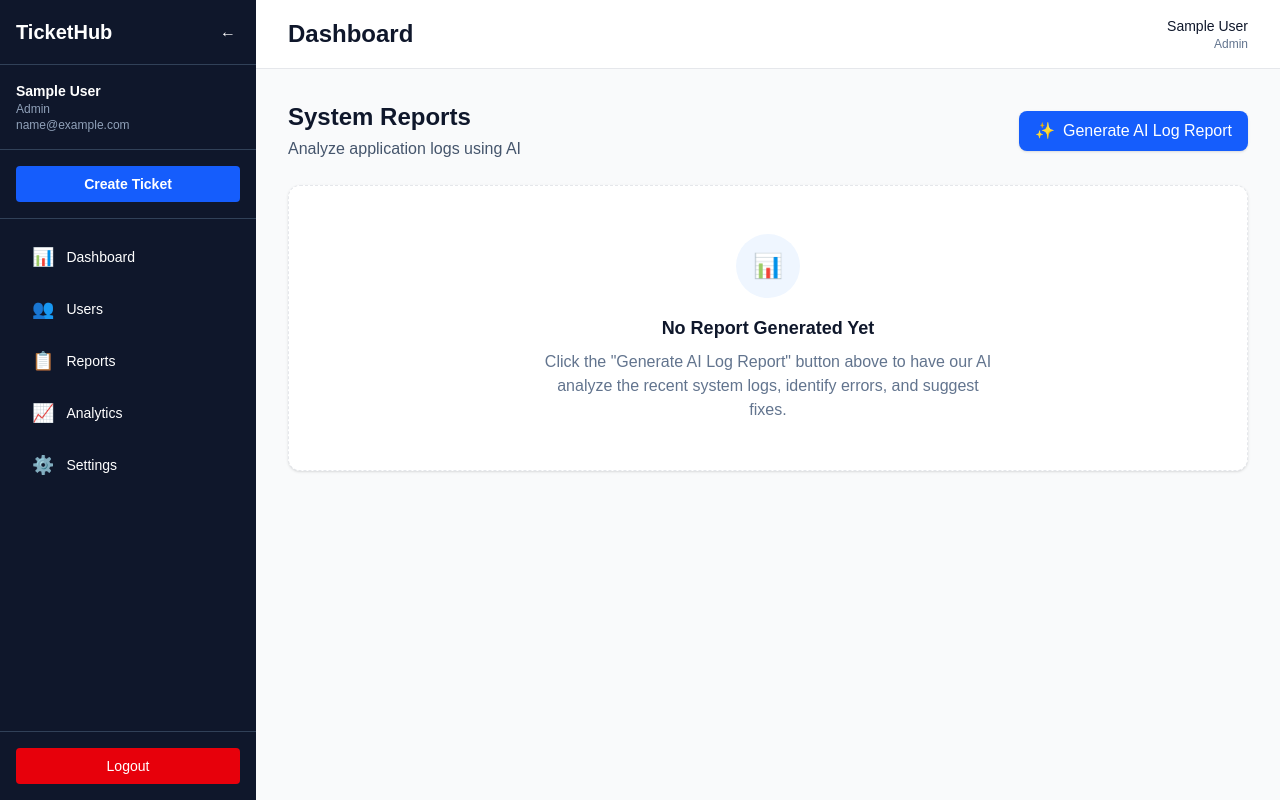
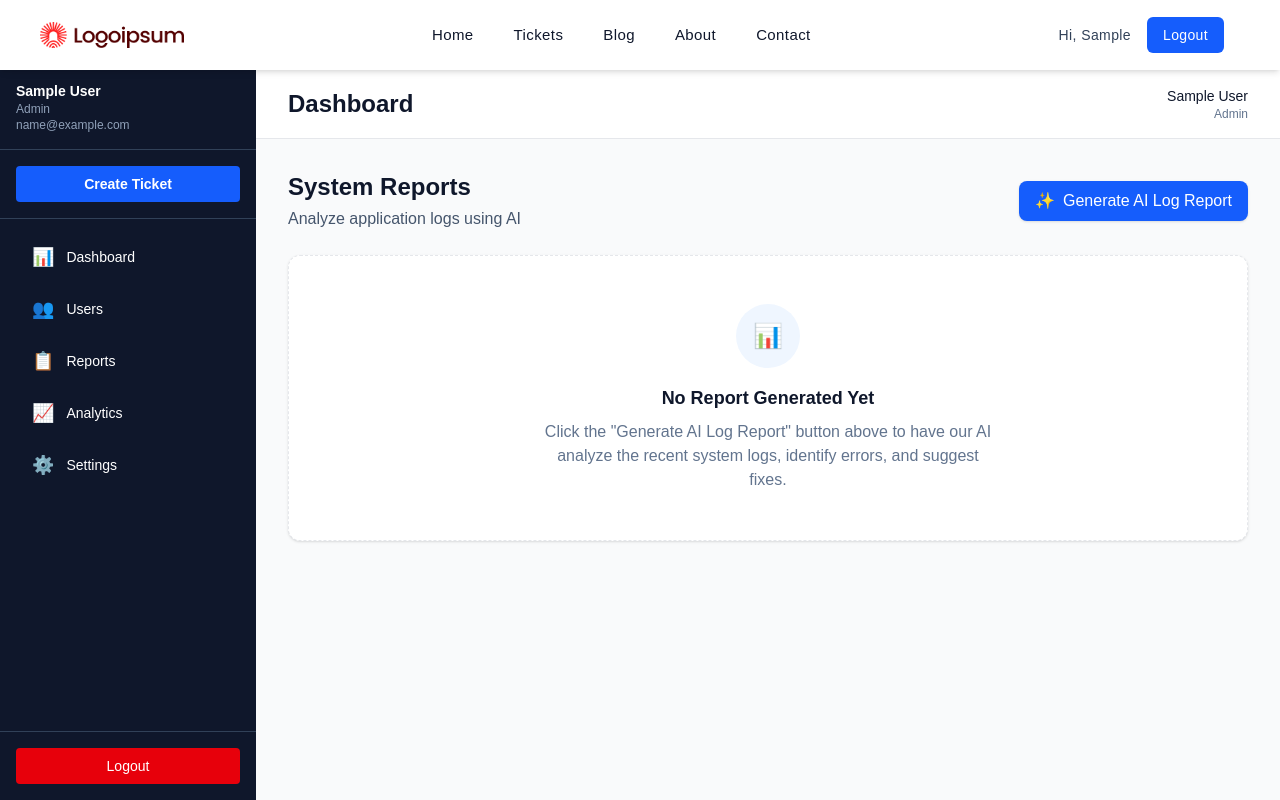
Before and after one commit to sudhanshu-acl/ticket-system, a Next.js app: page /dashboard/reports in a window 1280 px wide. Shown: the top 800 px of the page. Built offline with nearby package versions, Linux system fonts and the light colour scheme; sample sign-in values are in the browser's storage.

Commit message:
add routing for admin users

```diff
--- a/app/components/Header.tsx
+++ b/app/components/Header.tsx
@@ -4,14 +4,18 @@ import Link from 'next/link';
 import Image from 'next/image';
 import { navigationItems } from '../data/navigation';
 import { useAuth } from '../context/AuthContext';
+import { redirect, usePathname } from 'next/navigation';
 
 const Header = () => {
+    const pathname = usePathname();
     const { user, logout } = useAuth();
     const isAdmin = user?.role === 'admin';
+    const isTicket = pathname === '/ticket' || pathname === '/';
+    if (isAdmin && isTicket) redirect('/dashboard')
 
     return (
         <>
-            {!isAdmin && <header className="flex shadow-md py-4 px-4 sm:px-10 bg-white min-h-[70px] tracking-wide relative z-50">
+            <header className="flex shadow-md py-4 px-4 sm:px-10 bg-white min-h-[70px] tracking-wide relative z-50">
                 <div className="flex flex-wrap items-center justify-between gap-5 w-full">
                     <Link href="/" className="max-sm:hidden">
                         <Image src="/logoipsum-418.png" alt="logo" width={144} height={40} />
@@ -90,7 +94,7 @@ const Header = () => {
                         </button>
                     </div>
                 </div>
-            </header>}
+            </header>
         </>
     )
 }
--- a/app/dashboard/page.tsx
+++ b/app/dashboard/page.tsx
@@ -1,7 +1,6 @@
 'use client'
 
 import React, { useEffect, useState } from 'react'
-import { sampleTickets } from '../data/tickets'
 import { User } from '@/app/utils/type'
 import { IncidentTicket, Status } from '../data/dummy'
 import { getTickets } from '../actions/tickets/getTicket'
```
Also changed, not shown: 1 other file (tests, documents, lock files or other folders).
